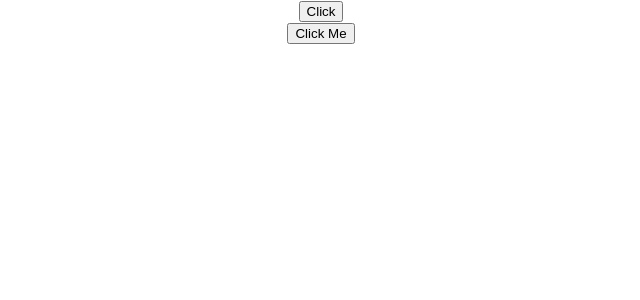
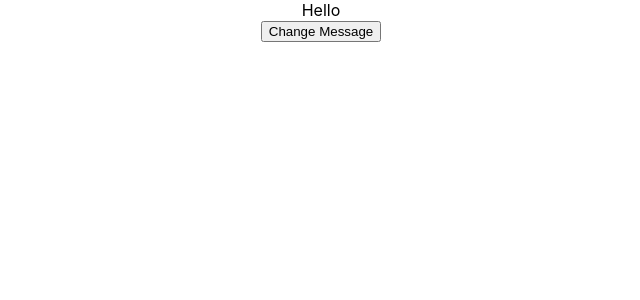
Before and after one commit to vibha-2601/react-course, a React (Create React App) app in the folder hello-world/: page / in a window 1280 px wide. Shown: the top 300 px of the page, without its empty margins (319-959 px from the left). Built offline with nearby package versions, Linux system fonts and the light colour scheme.

Commit message:
Binding event handler

```diff
--- a/hello-world/src/App.js
+++ b/hello-world/src/App.js
@@ -6,12 +6,14 @@
 import Counter from './Components/Counter'
 import FunctionClickEvent from './Components/FunctionClickEvent';
 import ClassClickEvent from './Components/ClassClickEvent';
+import EventBind from './Components/EventBind';
 
 function App() {
   return (
     <div className="App">
-      <FunctionClickEvent />
-      <ClassClickEvent />
+      <EventBind />
+      {/* <FunctionClickEvent />
+      <ClassClickEvent /> */}
       {/* <Counter /> */}
       {/* <Message /> */}
     {/* <Greet name="Robert" heroName="Batman">
--- /dev/null
+++ b/hello-world/src/Components/EventBind.js
@@ -0,0 +1,43 @@
+import React, { Component } from 'react'
+
+ class EventBind extends Component {
+
+    constructor(props) {
+      super(props)
+
+      this.state = {
+         message: 'Hello'
+      }
+
+        // binding in constuctor:
+      this.clickHandler = this.clickHandler.bind(this)
+    }
+
+    clickHandler(){
+        this.setState({
+            message: 'Goodbye!'
+        })
+        console.log(this)
+    }
+
+    // using class property as arrow function
+    // clickHandler = () => {
+    //     this.setState({
+    //         message: 'Goodbye!'
+
+    //     })
+    // }
+
+  render() {
+    return (
+      <div>
+        <div>{this.state.message}</div>
+        {/* using bind keyword: <button onClick={this. clickHandler.bind(this)}>Change Message</button> */}
+          {/* using arrow function: <button onClick={() => this.clickHandler()}>Change Message</button> */}
+         <button onClick={this.clickHandler}>Change Message</button>
+      </div>
+    )
+  }
+}
+
+export default EventBind
```
